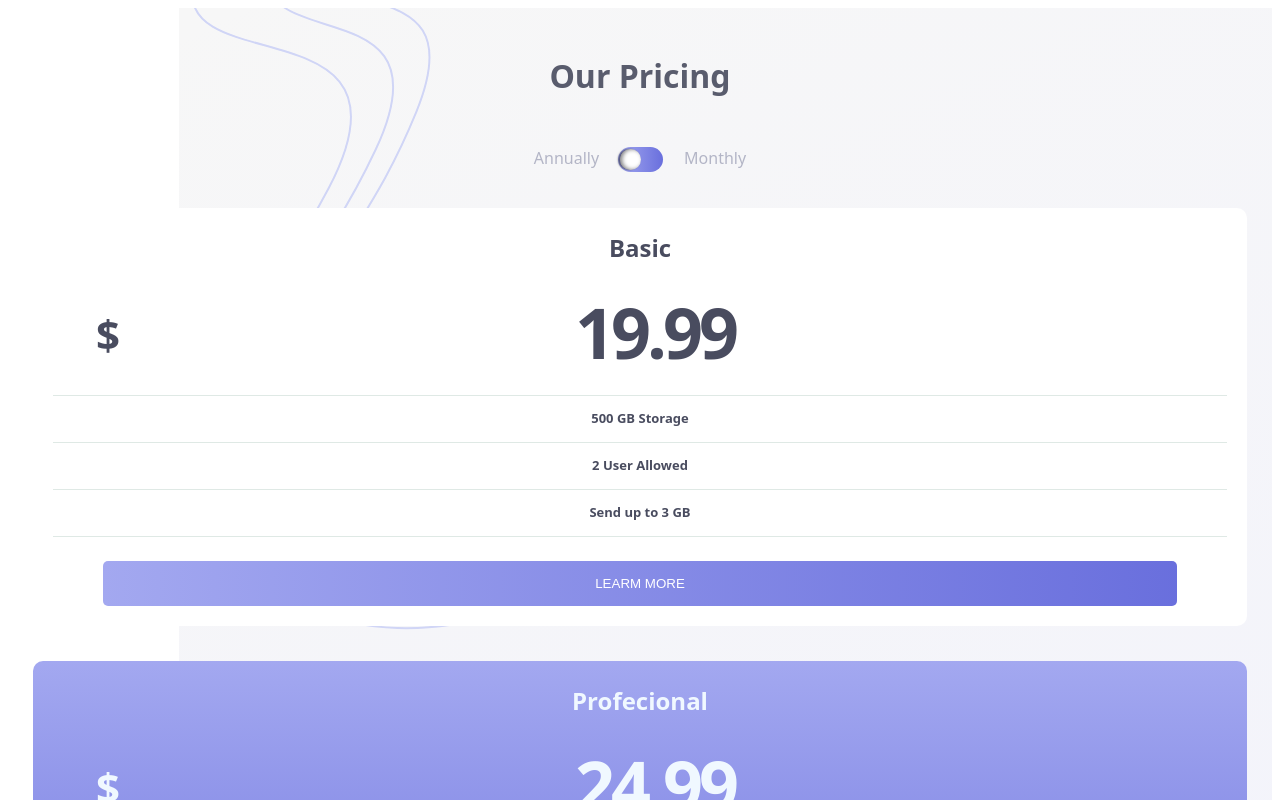
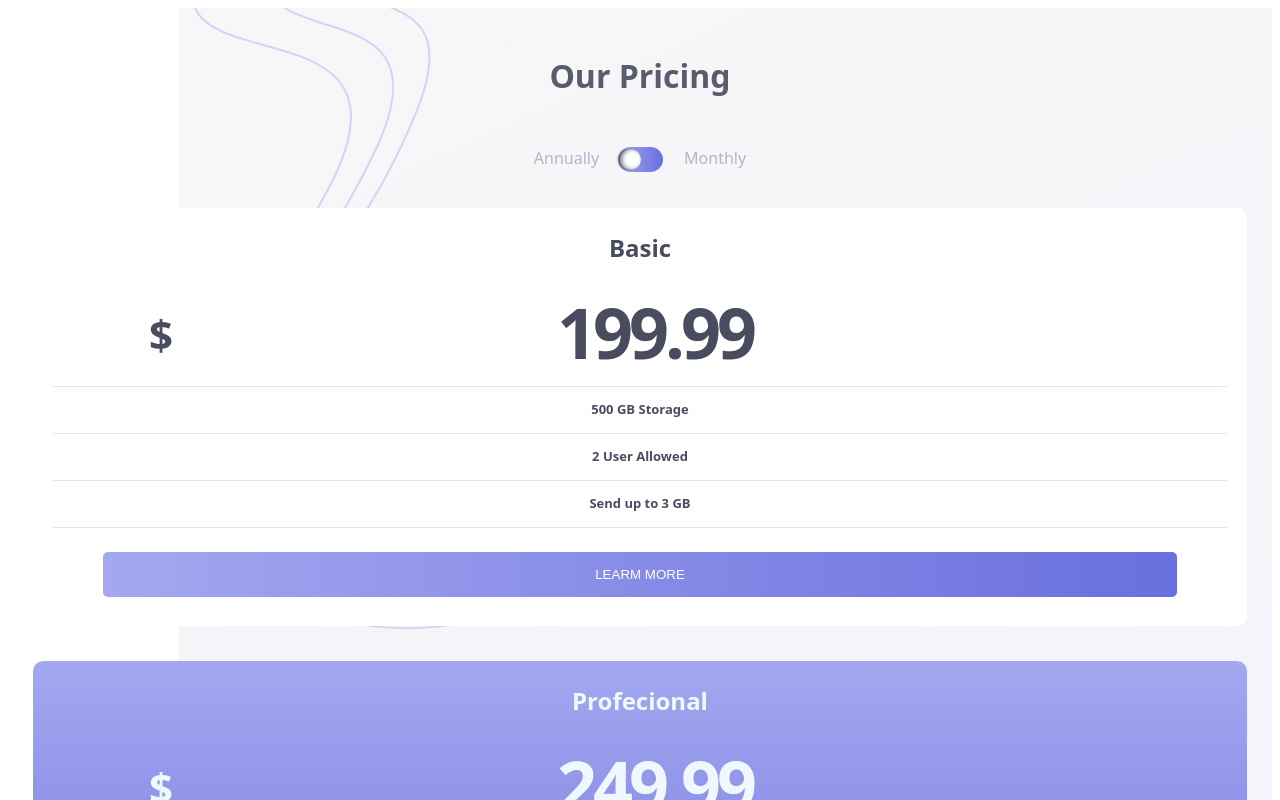
Before and after one commit to wicho37/Pricing-with-toggle_reto-6-, a React (Vite) app: page / in a window 1280 px wide. Shown: the top 800 px of the page. Built offline with nearby package versions, Linux system fonts and the light colour scheme.

Commit message:
se hace logica para cambiar el precio cuando se pasa de montly a year

```diff
--- a/src/App.module.css
+++ b/src/App.module.css
@@ -15,6 +15,5 @@
         background-repeat: no-repeat, no-repeat;
         background-position: 0% 100%, 100% 0%;
         background-size: 18rem, 24rem;
-
     }
 }
--- a/src/App.tsx
+++ b/src/App.tsx
@@ -2,20 +2,18 @@ import Tittle from "./components/header/Header"
 import ToggleButton from "./components/boton/Button"
 import CardList from "./components/cartList/CardList"
 import style from "./App.module.css"
-/* import Card from "./components/card/Card"
- */
+import { useState } from "react"
 
 
 function App() {
+    const [dataToggle, setDataToggle] = useState(false)
 
-
-  return (
-    <div className={style.content}>
-      <Tittle />
-      <ToggleButton />
-      <CardList/>
-{/*       <Card />
- */}    </div>
+    return (
+      <div className={style.content}>
+        <Tittle />
+        <ToggleButton  setDataToggle={setDataToggle}/>
+        <CardList dataToggle={dataToggle}t/>
+      </div>
   )
 }
 
--- a/src/components/boton/Button.module.css
+++ b/src/components/boton/Button.module.css
@@ -6,14 +6,12 @@
     align-items: center;
     justify-content: center;
 }
-
 .boton{
     width: 55px;
     height: 29px;
     margin: 0 15px;
     cursor: pointe;
 }
-
 .switch{
     position: relative;
     width: 45px;
@@ -33,23 +31,16 @@
     border-radius: 50%;
     background-color: white;
     position: absolute;
-    /* transition: all .5s; */
     transform: translate(2px , 2px);
-   /*  transition-timing-function: cubic-bezier(.81,_.02, 0, 2.13);
-    transition-delay: 1s;  */
-    box-shadow: inset 2px 0 4px rgba(0, 0, 0, .5),
-    -2px 0 2px rgba(0, 0, 0, .5);
-     animation: off 1s forwards;
+    box-shadow: inset 2px 0 4px rgba(0, 0, 0, .5), -2px 0 2px rgba(0, 0, 0, .5);
+    animation: off 1s forwards;
 }
 switch:checked{
     background-color:rgb(149 183 212); ;
-     transition: all 1s;
+    transition: all 1s;
 }
 .switch:checked::before{
-    /* transition: all.5;  */
     transform: translate(15px, 2px);
-    /* transition-timing-function: cubic-bezier(.81,_.02, 0, 2.13);
-    transition-delay: 1s;  */
     box-shadow: inset -2px 0 4px rgba(0, 0, 0, .5),
     -2px 0 2px rgba(0, 0, 0, .5);
     right: 17px;
@@ -60,55 +51,12 @@ switch:checked{
     0%, 50%, 100%{
         width: 21px;
     }
-     /*  25%{
-        width: 12px;
-    }  */
 }
 @keyframes off{
     0%, 50%, 100%{
         width: 21px;
     }
-    /* 25%{
-        width: 12px;
-    }  */
 }
-
-/*
-.switch input{
-    opacity: 0;
-}
-
-.switch{
-    display: inline-block;
-    width: 60px;
-    height: 32px;
-    position: relative;
-    cursor: pointer;
-
-}
-.slider{
-    position: absolute;
-    background: linear-gradient(180deg, hsl(236, 72%, 79%), hsl(237, 63%, 64%));
-    top: 0;
-    right: 0;
-    bottom:0;
-    left: 0;
-    border-radius: 35px;
-}
-.slider::before{
-    content: "";
-    width: 25px;
-    height: 25px;
-    border-radius: 50%;
-    background-color: #fff;
-    bottom: 4px;
-    left: 4px
-}
-input:checked+.slider::before{
-    transform: translateX(26px);
-}
- */
-
 span{
     color: hsl(234, 14%, 74%);
     font-weight: 500;
--- a/src/components/boton/Button.tsx
+++ b/src/components/boton/Button.tsx
@@ -2,23 +2,21 @@ import style from "./Button.module.css"
 import "./Button.module.css"
 
 
-
-const ToggleButton = () => {
+const ToggleButton = ({setDataToggle}:any) => {
 
   const manejoToggle = (e:any) => {
     console.log("manejoToggle", e.target.checked)
+    setDataToggle(e.target.checked)
   }
+
   return (
     <div className={style.plan}>
       <span id="yearly">Annually</span>
-         <div className={style.boton}>
-
-          <input onChange={(e)=>manejoToggle(e)} type="checkbox" name="checkbox" className={style.switch}/>
-         </div>
-
+          <div className={style.boton}>
+            <input onChange={(e)=>manejoToggle(e)} type="checkbox" name="checkbox" className={style.switch}/>
+          </div>
       <span id="monthly">Monthly</span>
     </div>
-
   );
 }
 
--- a/src/components/card/Card.module.css
+++ /dev/null
@@ -1,4 +0,0 @@
-.h4{
-    background-image: url("../../assets/bg-top.svg");
-    background-repeat: no-repeat
-}
--- a/src/components/cartList/CardList.module.css
+++ b/src/components/cartList/CardList.module.css
@@ -34,6 +34,8 @@ h2{
     font-weight: 780;
     margin: 0;
     letter-spacing: -4px;
+    padding: 0 53px 6px;
+
 }
 .card div{
     margin: 20px;
@@ -71,7 +73,7 @@ p{
         cursor: pointer
     }
     .price{
-        padding: 0 58px 6px;        ;
+        padding: 0 36px 6px;        ;
     }
     .price::first-letter{
         margin: 19px -69px 0px -9px;
--- a/src/components/cartList/CardList.tsx
+++ b/src/components/cartList/CardList.tsx
@@ -2,8 +2,7 @@ import { useEffect, useState } from "react";
 import style from "./CardList.module.css"
 
 
-
-    const Card_Data = [
+const Card_Data = [
         {
           id: 1,
           tittle: 'Basic',
@@ -12,18 +11,15 @@ import style from "./CardList.module.css"
           description: "500 GB Storage",
           description2: "2 User Allowed",
           description3: "Send up to 3 GB"
-
-
         },
         {
           id: 2,
           tittle: 'Profecional',
           price: '$24.99' ,
-          priceYear: '$240.99' ,
+          priceYear: '$249.99' ,
           description: '1 TB Storage',
           description2: "5 User Allowed",
           description3: "Send up to 10 GB"
-
         },
         {
             id: 3,
@@ -33,7 +29,6 @@ import style from "./CardList.module.css"
             description: '2TB Storage',
             description2: "10 User Allowed",
             description3: "Send up to 20 GB"
-
           }
       ]
 
@@ -46,11 +41,9 @@ import style from "./CardList.module.css"
       }
 
 
-const CardList = () => {
+const CardList = ({dataToggle}:any) => {
    const [productos, setProductos] = useState([])
    console.log(productos)
-
-
 
    useEffect(() => {
     pedirDatos()
@@ -62,8 +55,6 @@ const CardList = () => {
            })
         }, [])
 
-
-    console.log("hasta aqui llega el valor")
     return (
       <div className={style.row}>
          {
@@ -73,41 +64,19 @@ const CardList = () => {
             <h2>{prod.tittle}</h2>
 
             <div>
-              <p className={style.price}>{prod.price}</p>
+              {dataToggle ?<p className={style.price}>{prod.price}</p> :<p className={style.price}>{prod.priceYear} </p>}
               <p>{prod.description}</p>
               <p>{prod.description2}</p>
               <p>{prod.description3}</p>
             </div>
 
             <a href="#"><button className={style.button}>LEARM MORE</button></a>
-
           </div> )
           )
          }
       </div>
     )
-
 }
 
 
 export default CardList
-
-
-
-
-
-
-
-
-/*      const checkBox = document.querySelector(".switch") ;
-        const Montlhy=  document.querySelectorAll("#monthly") ;
-        const Annually =  document.querySelectorAll("#yearly") ;
-
-        checkBox.addEventListener("change", function(){
-
-          if(checkBox.checked){
-
-          }else{
-
-          }
-        }) */
--- a/src/components/header/Header.tsx
+++ b/src/components/header/Header.tsx
@@ -1,7 +1,6 @@
 import style from "./Header.module.css"
 
-
-function Tittle () {
+const Tittle = () => {
 
     return(
         <div className={style.header}>
```
Also changed, not shown: src/components/card/Card.tsx (deleted, +0 -20 lines).
